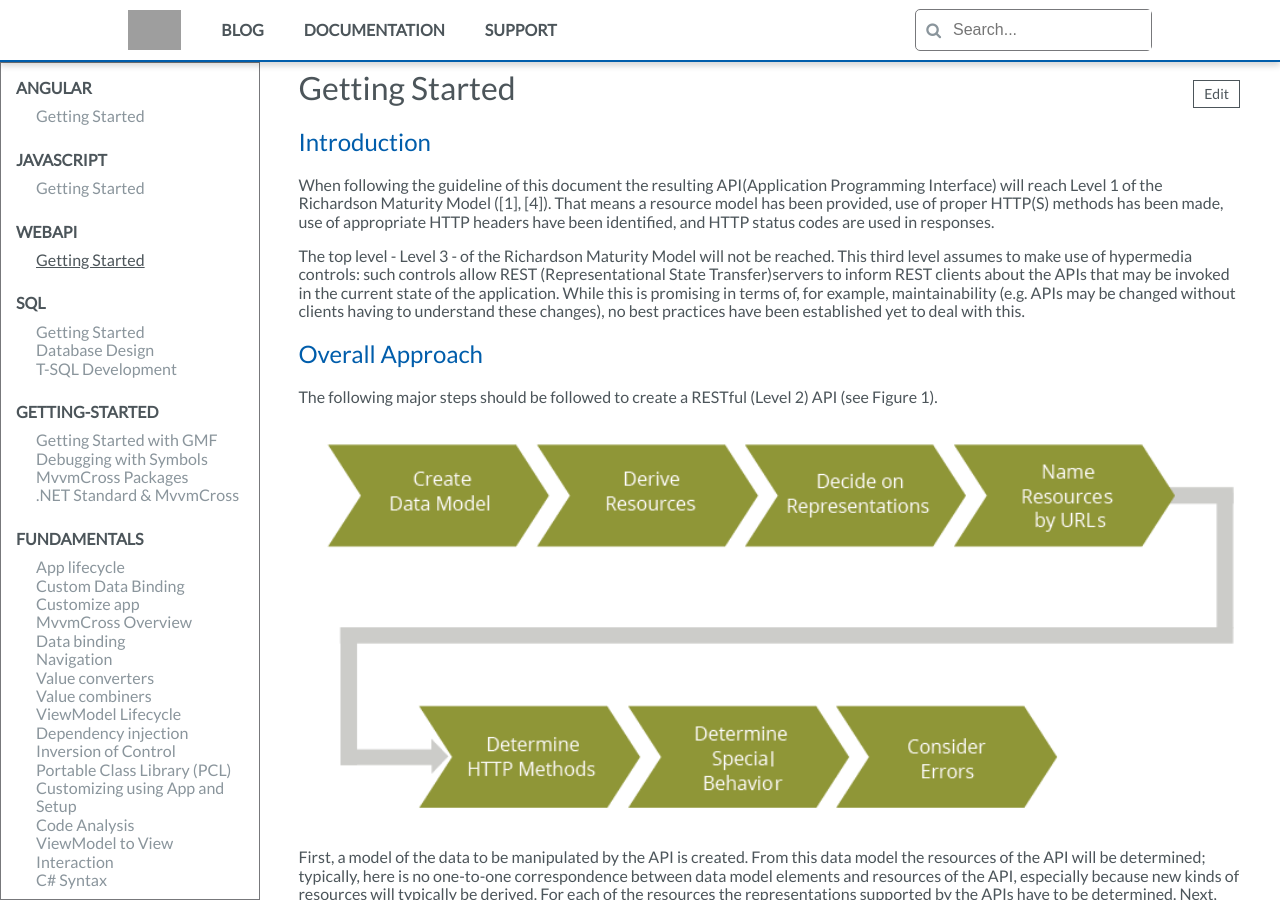
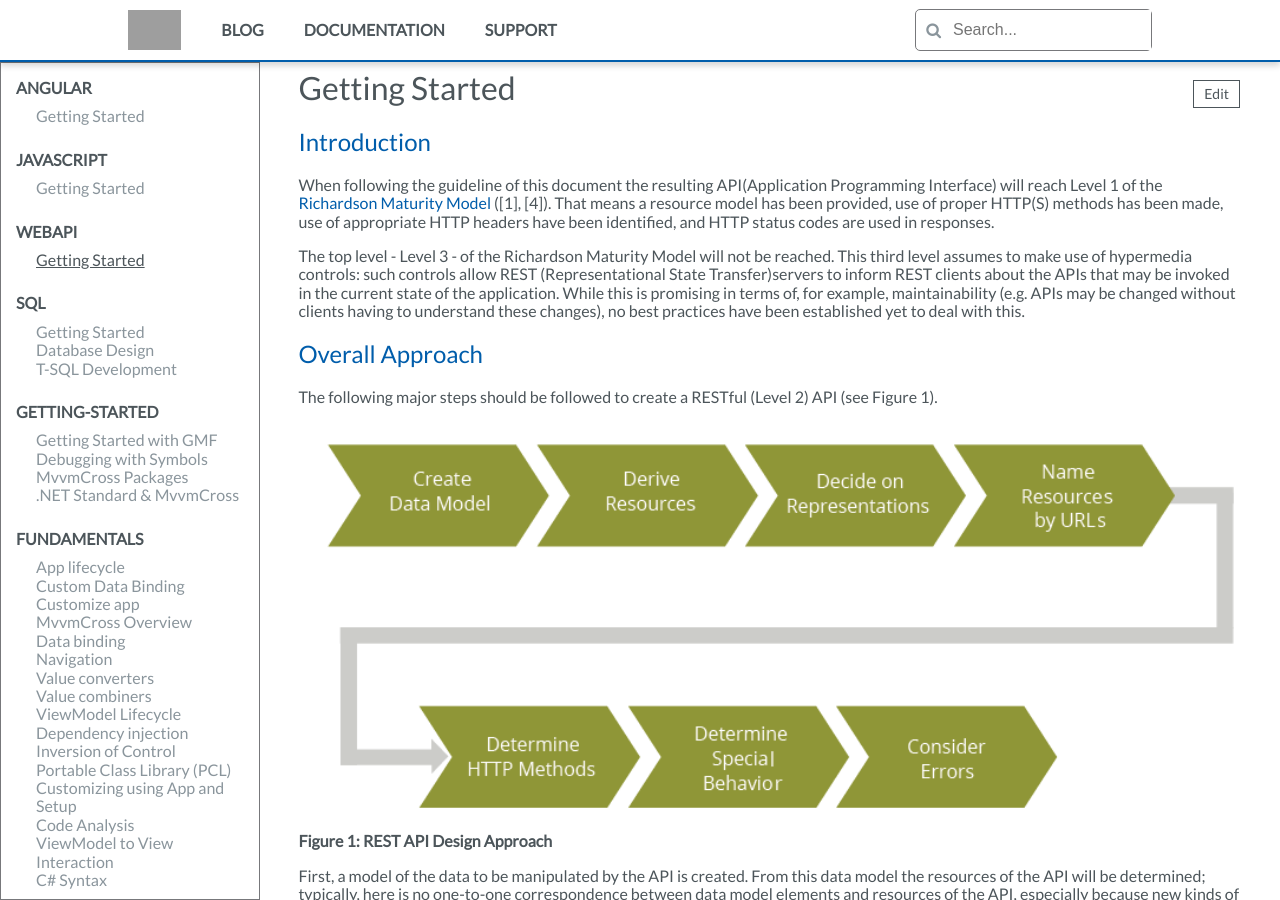
Before and after one commit to gmfjlr/DevForDev, a Jekyll site: the page built from docs/_documentation/webapi/getting-started.md, in a window 1280 px wide and 900 px high. Built offline with Jekyll 4.4.1, drawn with Linux system fonts in a browser that asks for light colours; nearby versions of some CDN libraries; comment, search, counter and statistics services are not loaded; part of the change alters nothing that is shown; some of the changed text lies outside the part shown; grey boxes are pictures that could not be loaded.

Commit message:
Update getting-started.md

```diff
--- a/docs/_documentation/webapi/getting-started.md
+++ b/docs/_documentation/webapi/getting-started.md
@@ -7,7 +7,7 @@ order: 1
 
 ## Introduction
 
-When following the guideline of this document the resulting API(Application Programming Interface) will reach Level 1 of the Richardson Maturity Model ([1], [4]). That means a resource model has been provided, use of proper HTTP(S) methods has been made, use of appropriate HTTP headers have been identified, and HTTP status codes are used in responses.
+When following the guideline of this document the resulting API(Application Programming Interface) will reach Level 1 of the [Richardson Maturity Model](https://www.martinfowler.com/articles/richardsonMaturityModel.html) ([1], [4]). That means a resource model has been provided, use of proper HTTP(S) methods has been made, use of appropriate HTTP headers have been identified, and HTTP status codes are used in responses.
 
 The top level - Level 3 - of the Richardson Maturity Model will not be reached. This third level assumes to make use of hypermedia controls: such controls allow REST (Representational State Transfer)servers to inform REST clients about the APIs that may be invoked in the current state of the application. While this is promising in terms of, for example, maintainability (e.g. APIs may be changed without clients having to understand these changes), no best practices have been established yet to deal with this.
 
@@ -16,6 +16,7 @@ The top level - Level 3 - of the Richardson Maturity Model will not be reached.
 The following major steps should be followed to create a RESTful (Level 2) API (see Figure 1).
 
 <img width="1140" src="https://github.com/gmfjlr/DevForDev/raw/master/docs/assets/img/webapi/webapi%20-%20image1.png">
+**Figure 1: REST API Design Approach**
 
 First, a model of the data to be manipulated by the API is created. From this data model the resources of the API will be determined; typically, here is no one-to-one correspondence between data model elements and resources of the API, especially because new kinds of resources will typically be derived. For each of the resources the representations supported by the APIs have to be determined. Next, these resources must be named properly by means of URIs (Uniform Resource Identifiers). For each of the resources the HTTP methods used to perform the required application functions have to be decided; this includes the use of applicable HTTP headers. Special behavior required by the application (e.g. concurrency control, long running requests) has to be decided. Finally, potential error situations have to be identified and corresponding error messages have to be designed.
 
@@ -34,6 +35,7 @@ The data model behind an API can be specified by any conceptual data modeling la
 The main purpose of the data model behind an API is to specify the properties of the resources manipulated by an API in an abstract (i.e. implementation independent) manner. By specifying the attributes of the entity types of the data model no early decision is made about the format and media type in which instances of the entity types (aka representations in REST) are exchanged - this decision will be made later, and it can be changed during the lifetime of an API. Thus, it results in more flexibility in the development process.
 
 <img width="1140" src="https://github.com/gmfjlr/DevForDev/raw/master/docs/assets/img/webapi/webapi%20-%20image2.png">
+**Figure 2: Sample Data Model**
 
 Figure 2 depicts a sample data model that will be used in the following sections to give examples on how to apply the given guidelines.
 
```
